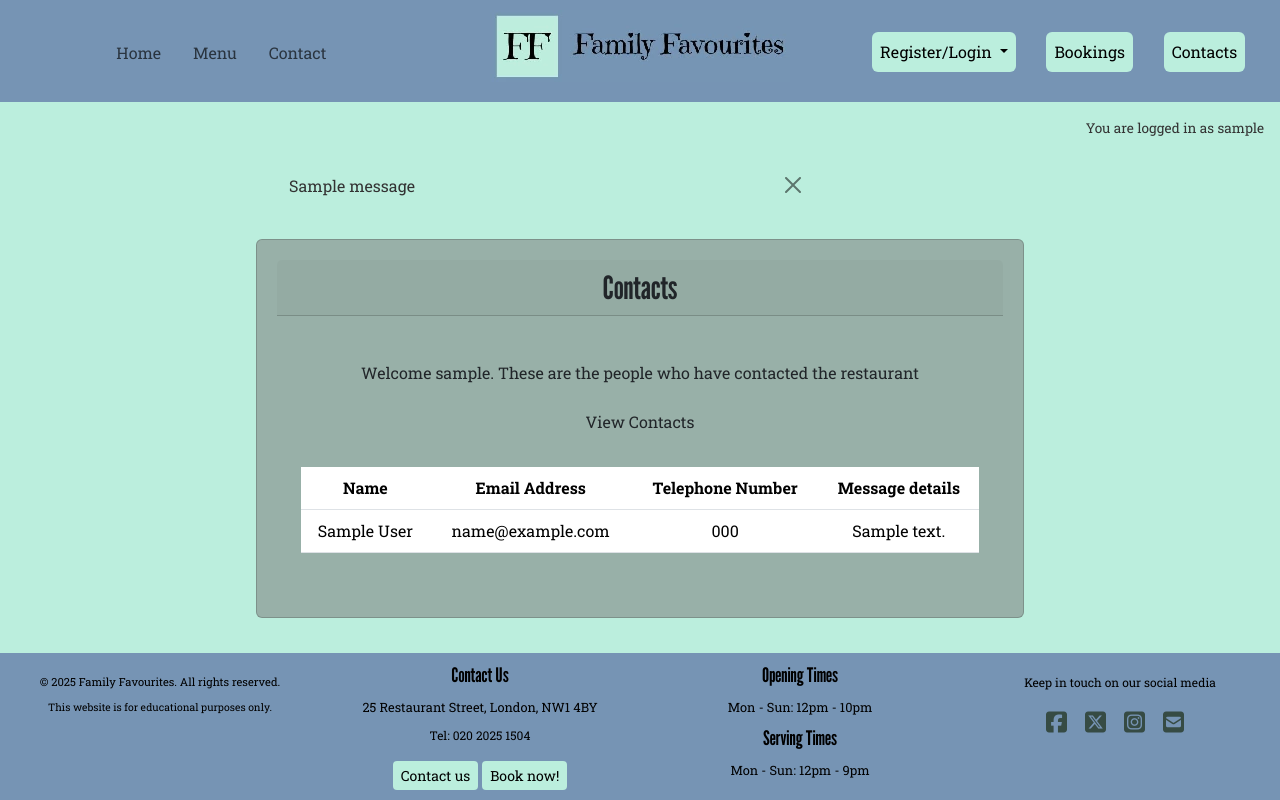
After one commit to Diane-4P/family-favourites, a Django app: page /contact/contacts in a window 1280 px wide, after a click on "View Contacts". The commit adds this page. Run offline with Django 4.2, Linux system fonts and the light colour scheme; a user stored in the database is signed in; tables that the repository leaves empty hold one stand-in row (values such as "Sample post"); one stand-in notice (Sample message) is shown; some libraries are stand-ins or nearby versions.

Commit message:
Add contact.html for admin use

```diff
--- /dev/null
+++ b/contact/templates/contact/contacts.html
@@ -0,0 +1,61 @@
+{% extends "base.html" %}
+{% load static %}
+{% load crispy_forms_tags %}
+
+{% block title %}Contacts{% endblock %}
+
+{% block content %}
+
+<!-- Alert for error messages -->
+ <div id="error-alert" class="alert alert-danger" role="alert" style="display: none;">
+    {% for message in messages %}
+        <div class="alert alert-{{ message.tags }}">{{ message }}</div>
+    {% endfor %}
+</div>
+
+<!-- Bookings using Bootstrap 5.3.0 -->
+<div class="container-fluid my-2">
+    <div class="card">
+        <h2 class="card-header text-center mb-4">Contacts</h2>
+        <div class="card-body">
+            <div class="row g-3 justify-content-center text-center">
+
+                <div class="contacts-summary">
+                    <!-- Welcome user and display upcoming bookings -->
+                     <p>Welcome {{ user.username }}. These are the people who have contacted the restaurant</p>
+                     <a href="#collapse-contacts" class="btn action-btn mb-3 px-2 py-2" data-bs-toggle="collapse" role="button" aria-expanded="false" aria-controls="collapse-contacts">View Contacts</a>
+                </div>
+
+                <div id="collapse-contacts" class="collapse container-fluid my-2">
+                    <!-- If superuser, only admin to see details -->
+                    <!--{% if user.is_superuser %}-->
+                    <!-- Table of contacts  -->
+                    <table class="table page-card-body">
+                        <thead>
+                            <tr>
+                                <th scope="col">Name</th>
+                                <th scope="col">Email Address</th>
+                                <th scope="col">Telephone Number</th>
+                                <th scope="col">Message details</th>
+                             </tr>
+                        </thead>
+                        <tbody>
+                            <!-- Iterate through contacts to add each contact to the table -->
+                            {% for contact in contacts %}
+                            <tr>
+                                <td class="table-text">{{ contact.first_name }} {{ contact.last_name }}</td>
+                                <td class="table-text">{{ contact.email }}</td>
+                                <td class="table-text">{{ contact.phonenumber }}</td>
+                                <td class="table-text">{{ contact.message }}</td>
+                            </tr>
+                            {% endfor %}
+                        </tbody>
+                    </table>
+                    <!--{% endif %}  -->
+                </div>
+            </div>
+        </div>
+    </div>
+</div>
+
+{% endblock %}
--- a/contact/urls.py
+++ b/contact/urls.py
@@ -5,4 +5,5 @@ from . import views
 # URL patterns for contact app
 urlpatterns = [
     path('', views.contact, name='contact'),
+    path('contacts', views.contacts, name='contacts'),
 ]
--- a/templates/base.html
+++ b/templates/base.html
@@ -111,6 +111,13 @@
                                 </button>
                                 {% endif %}
                             </div>
+                            <div class="contacts">
+                                {% if user.is_authenticated %}
+                                <button class="contacts-btn btn btn-primary m-2 p-2">
+                                    <a class="nav-link {% if request.path == contacts_url %}active" aria-current="page{% endif %}" href="{% url 'contacts' %}">Contacts</a>
+                                </button>
+                                {% endif %}
+                            </div>
                         </div>
                     </div>
 
```
